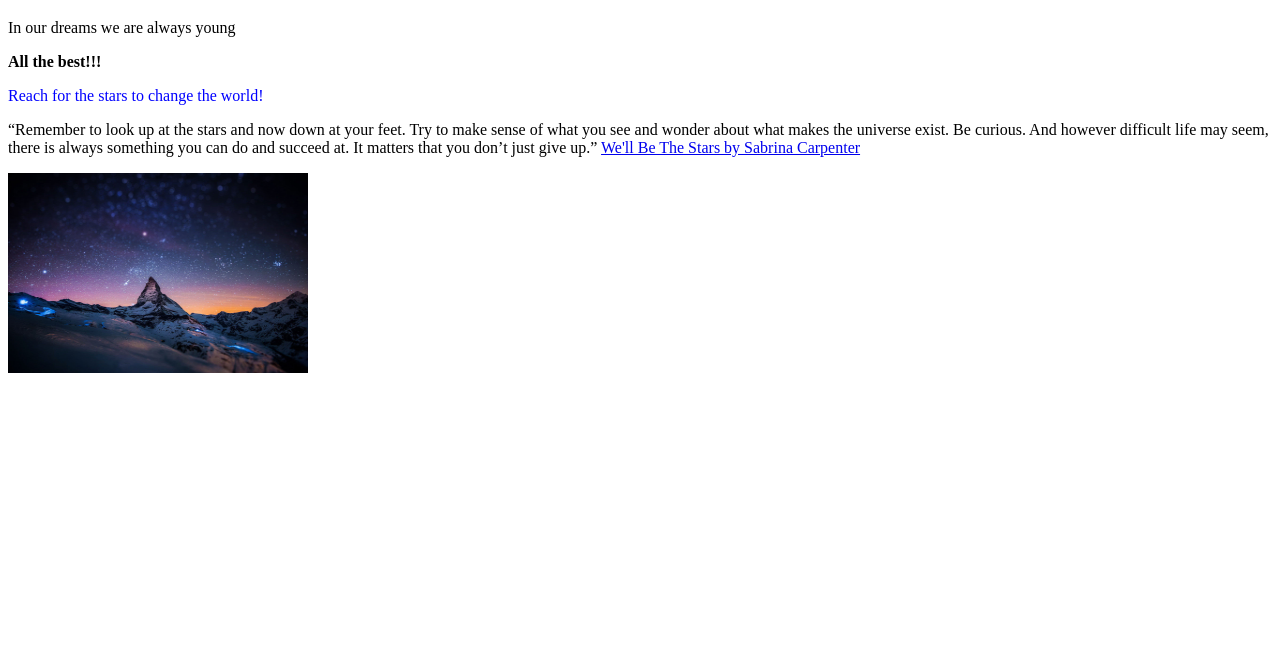
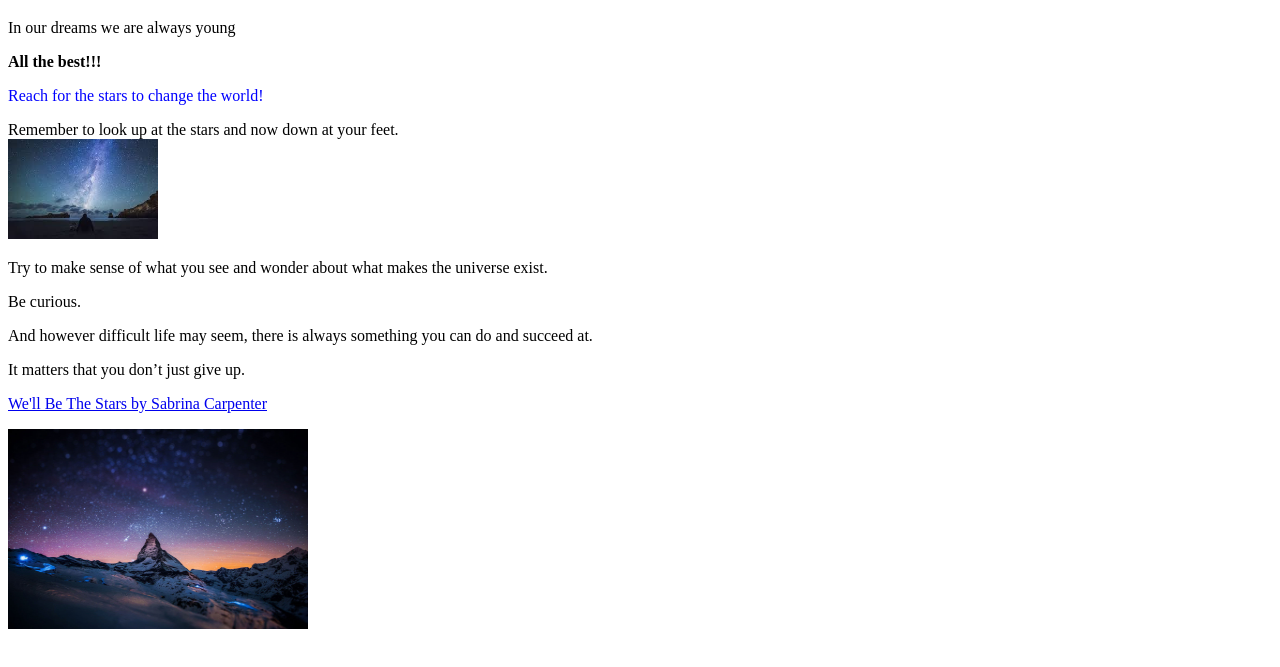
Before and after one commit to kohhaiyi/myprofile, a plain HTML site: page index.html in a window 1280 px wide. Shown: the part 61-728 px from the top of the page. Drawn offline with Linux system fonts and the light colour scheme.

Commit message:
3rd Commit

```diff
--- a/index.html
+++ b/index.html
@@ -12,10 +12,12 @@
 <p style="color:blue;">Reach for the stars to change the world!</p>
 
 <p>
-    “Remember to look up at the stars and now down at your feet.
-    Try to make sense of what you see and wonder about what makes the universe exist. Be curious.
-    And however difficult life may seem, there is always something you can do and succeed at.
-    It matters that you don’t just give up.”
+    Remember to look up at the stars and now down at your feet.<br>
+    <img src="wishingonstar.jfif" alt="W3Schools.com" width="150" height="100">
+    <p>Try to make sense of what you see and wonder about what makes the universe exist.</p>
+    <p>Be curious.</p>
+    <p>And however difficult life may seem, there is always something you can do and succeed at.</p>
+    <p>It matters that you don’t just give up.</p>
 
     <a href="https://www.youtube.com/watch?v=ti6J_9UPIsE">We'll Be The Stars by Sabrina Carpenter</a>
 </p>
```
Also changed, not shown: wishingonstar.jfif (added).
